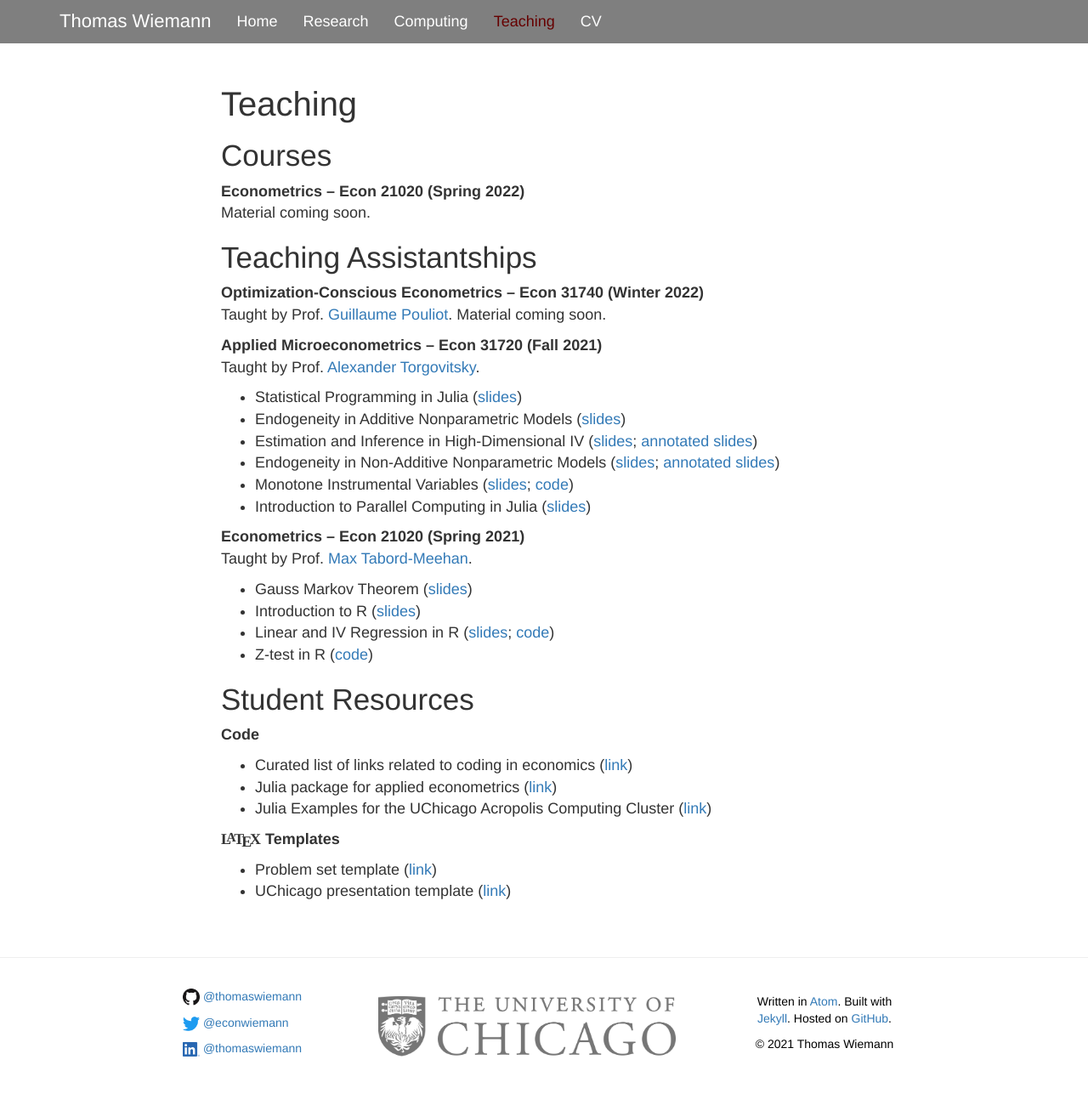
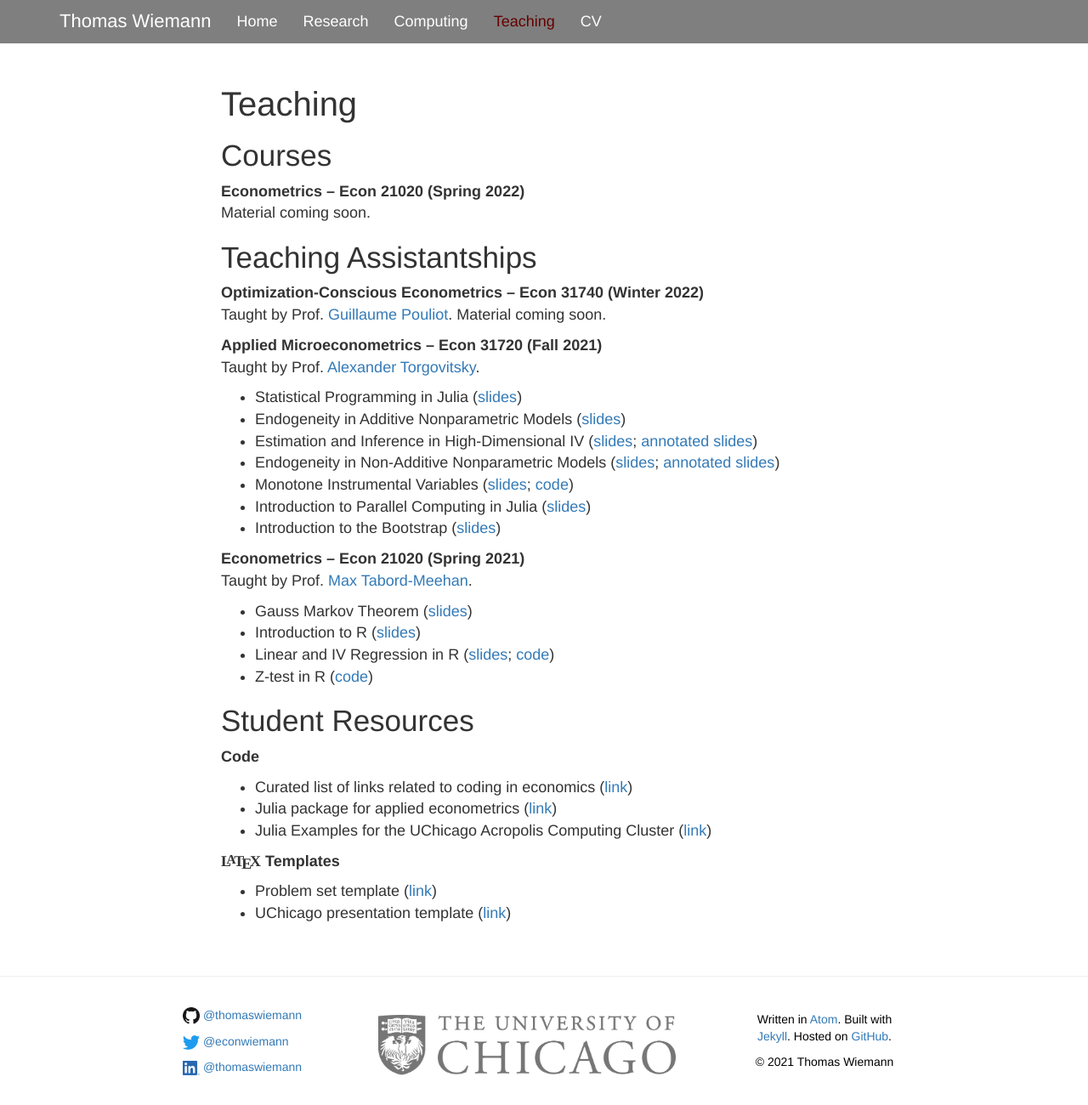
Before and after one commit to thomaswiemann/thomaswiemann.github.io, a Jekyll site: the page built from teaching.md, in a window 1280 px wide and 1300 px high. Shown: the whole window at 85% size. Built offline with Jekyll 4.4.1, drawn with Linux system fonts in a browser that asks for light colours.

Commit message:
upload TA session 7

```diff
--- a/teaching.md
+++ b/teaching.md
@@ -27,6 +27,7 @@ Taught by Prof. [Alexander Torgovitsky](https://a-torgovitsky.github.io/).
 - Endogeneity in Non-Additive Nonparametric Models ([slides](/assets/teaching/Fall2021-Econ-31720/Econ_31720_discussion_4.pdf); [annotated slides](/assets/teaching/Fall2021-Econ-31720/Econ_31720_discussion_4_annotated.pdf))
 - Monotone Instrumental Variables ([slides](/assets/teaching/Fall2021-Econ-31720/Econ_31720_discussion_5.pdf); [code](/assets/teaching/Fall2021-Econ-31720/Econ_31720_discussion_5.ipynb))
 - Introduction to Parallel Computing in Julia ([slides](/assets/teaching/Fall2021-Econ-31720/Econ_31720_discussion_6.pdf))
+- Introduction to the Bootstrap ([slides](/assets/teaching/Fall2021-Econ-31720/Econ_31720_discussion_7.pdf))
 
 **Econometrics -- Econ 21020 (Spring 2021)**
 Taught by Prof. [Max Tabord-Meehan](https://sites.google.com/site/mtabordmeehan).
```
Also changed, not shown: 3 other files.
